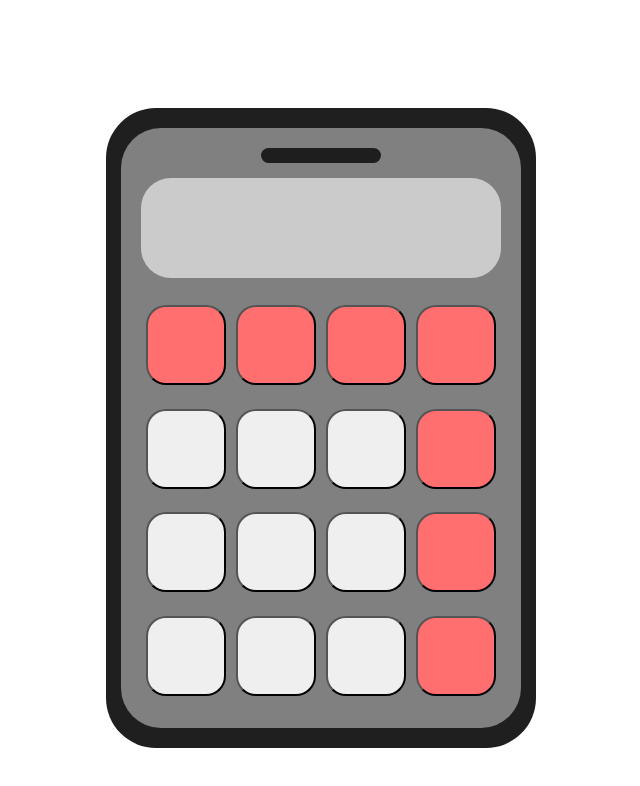
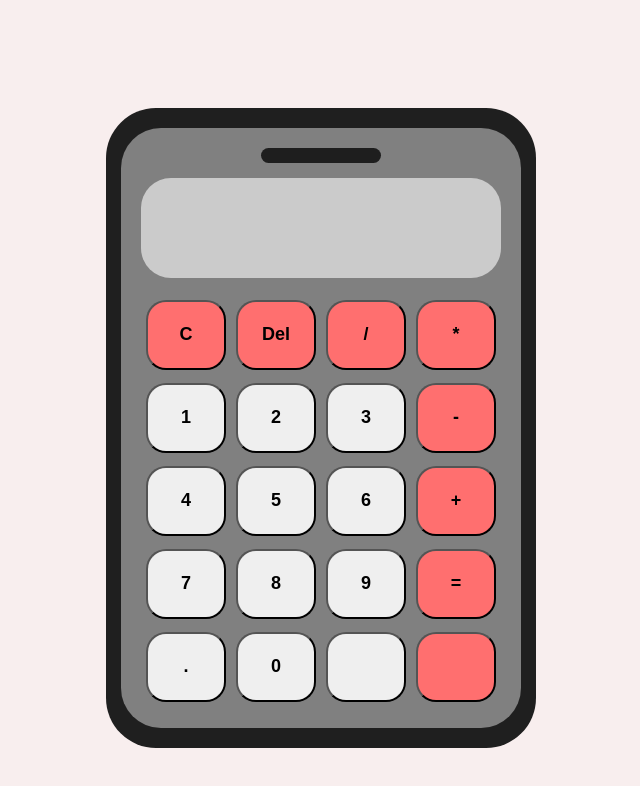
Before and after one commit to SujalGupta52/calculator, a plain HTML site: page index.html in a window 1280 px wide. Shown: the whole page, without its empty margins (319-959 px from the left). Drawn offline with Linux system fonts and the light colour scheme.

Commit message:
Edit index.html and style.css to add some buttons

```diff
--- a/index.html
+++ b/index.html
@@ -14,39 +14,26 @@
             <div class="display">
             </div>
             <div class="buttons">
-                <button class="utility">
-
-                </button><button class="utility">
-
-                </button><button class="utility">
-
-                </button><button class="utility">
-
-                </button><button class="">
-
-                </button><button class="">
-
-                </button><button class="">
-
-                </button><button class="utility">
-
-                </button><button class="">
-
-                </button><button class="">
-
-                </button><button class="">
-
-                </button><button class="utility">
-
-                </button><button class="">
-
-                </button><button class="">
-
-                </button><button class="">
-
-                </button><button class="utility">
-
-                </button>
+                <button class="utility">C</button>
+                <button class="utility">Del</button>
+                <button class="utility">/</button>
+                <button class="utility">*</button>
+                <button class="">1</button>
+                <button class="">2</button>
+                <button class="">3</button>
+                <button class="utility">-</button>
+                <button class="">4</button>
+                <button class="">5</button>
+                <button class="">6</button>
+                <button class="utility">+</button>
+                <button class="">7</button>
+                <button class="">8</button>
+                <button class="">9</button>
+                <button class="utility">=</button>
+                <button class="">.</button>
+                <button class="">0</button>
+                <button class=""></button>
+                <button class="utility"></button>
             </div>
         </div>
     </div>
--- a/style.css
+++ b/style.css
@@ -3,6 +3,7 @@ body {
     justify-content: center;
     align-items: center;
     padding-top: 100px;
+    background-color: rgb(248, 238, 238);
 }
 
 .frame {
@@ -48,11 +49,14 @@ body {
 }
 
 button {
-    height: 80px;
+    height: 70px;
     width: 80px;
     margin: 5px;
     border-radius: 20px;
+    font-size: large;
+    font-weight: bolder;
 }
+
 
 .utility {
     background-color: rgb(255, 111, 111);
```
